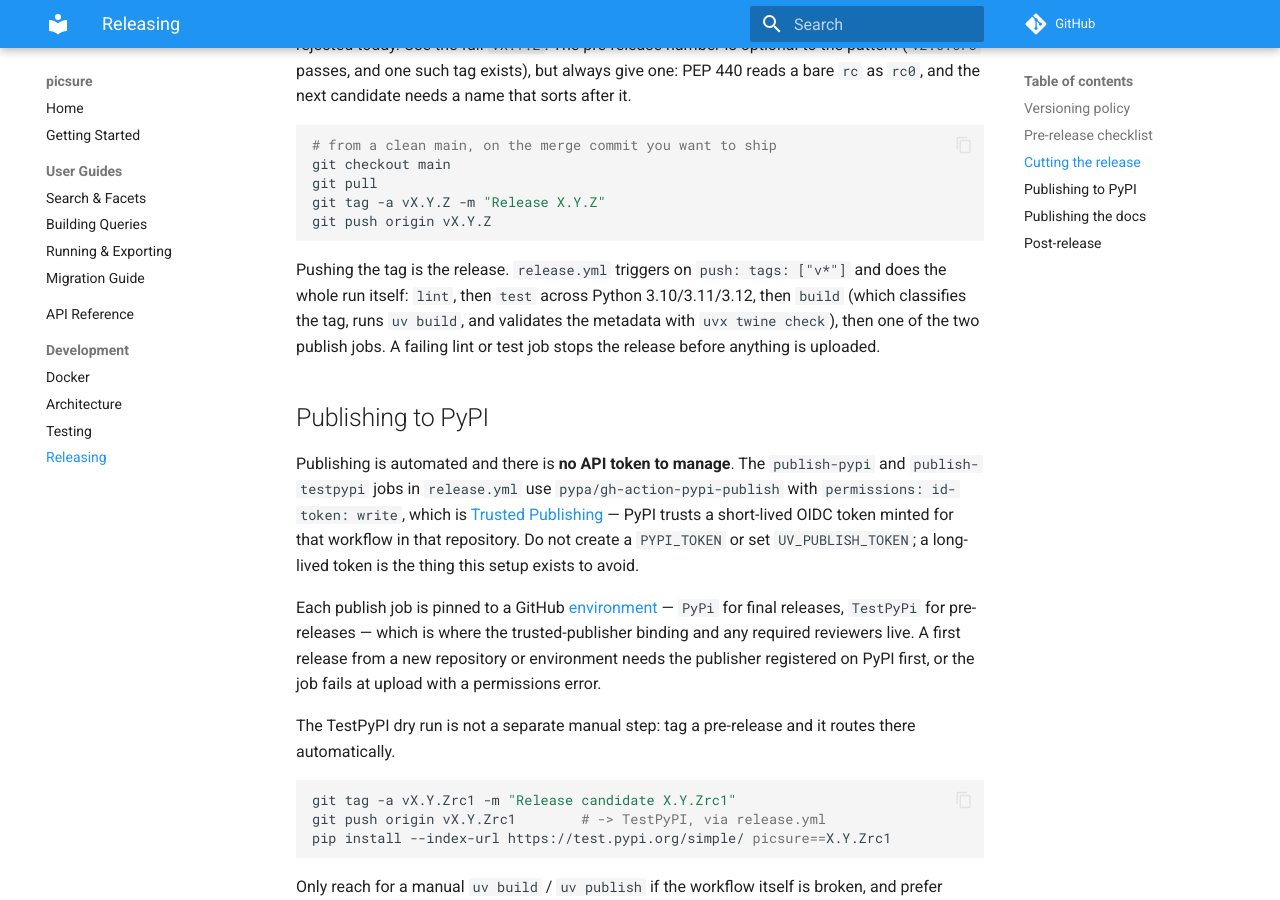
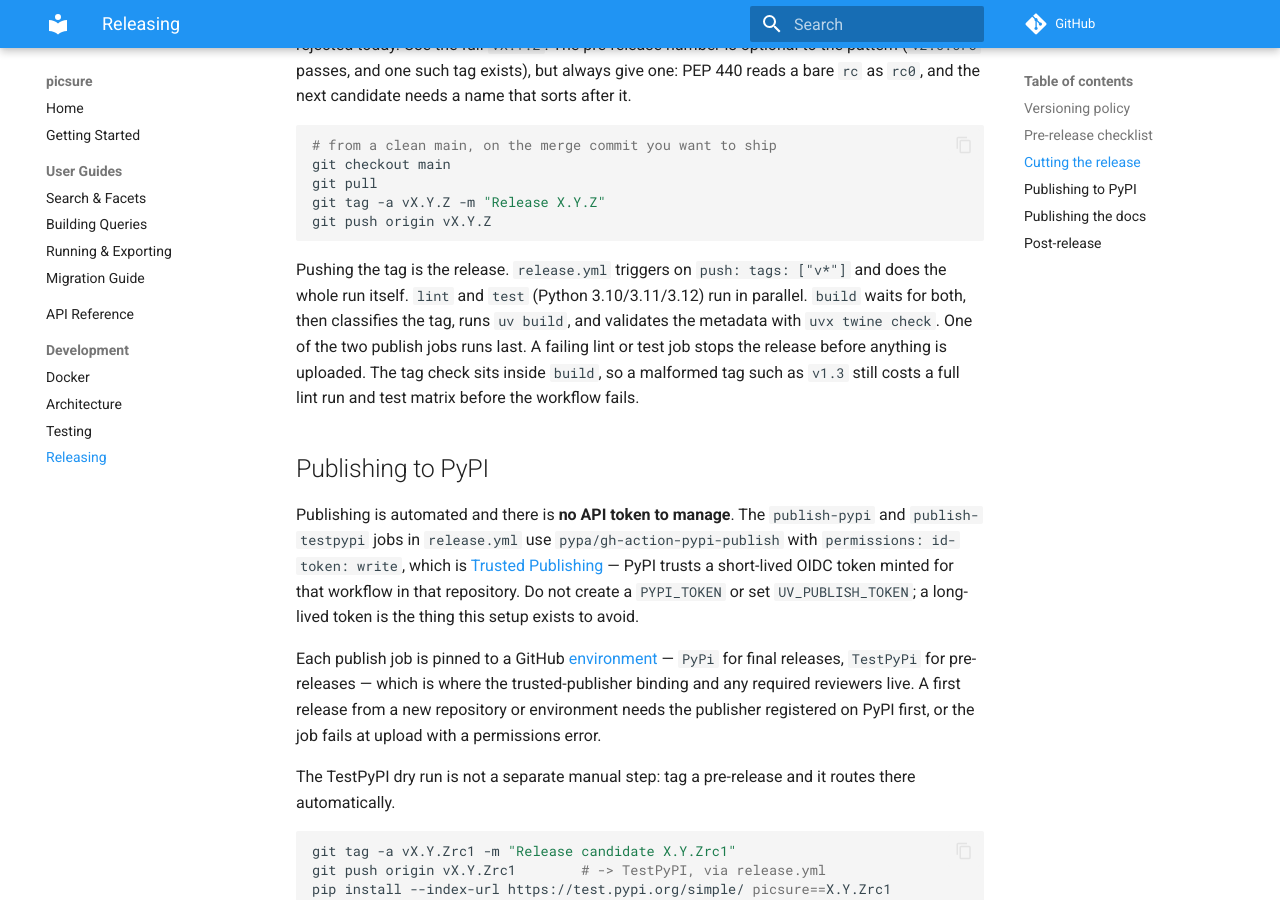
Before and after one commit to hms-dbmi/pic-sure-python-adapter-hpds, an MkDocs documentation site: the page built from docs/development/releasing.md, in a window 1280 px wide and 900 px high, scrolled down 1852 px. Built offline with MkDocs 1.6.1 and Material for MkDocs 9.7.7, drawn with Linux system fonts in a browser that asks for light colours; comment, search, counter and statistics services are not loaded.

Commit message:
docs: describe release job ordering as the workflow runs it

````diff
--- a/docs/development/releasing.md
+++ b/docs/development/releasing.md
@@ -90,11 +90,13 @@ git push origin vX.Y.Z
 ```
 
 Pushing the tag is the release. `release.yml` triggers on
-`push: tags: ["v*"]` and does the whole run itself: `lint`, then
-`test` across Python 3.10/3.11/3.12, then `build` (which classifies
-the tag, runs `uv build`, and validates the metadata with
-`uvx twine check`), then one of the two publish jobs. A failing lint
-or test job stops the release before anything is uploaded.
+`push: tags: ["v*"]` and does the whole run itself. `lint` and `test`
+(Python 3.10/3.11/3.12) run in parallel. `build` waits for both, then
+classifies the tag, runs `uv build`, and validates the metadata with
+`uvx twine check`. One of the two publish jobs runs last. A failing
+lint or test job stops the release before anything is uploaded. The
+tag check sits inside `build`, so a malformed tag such as `v1.3` still
+costs a full lint run and test matrix before the workflow fails.
 
 ## Publishing to PyPI
 
````
